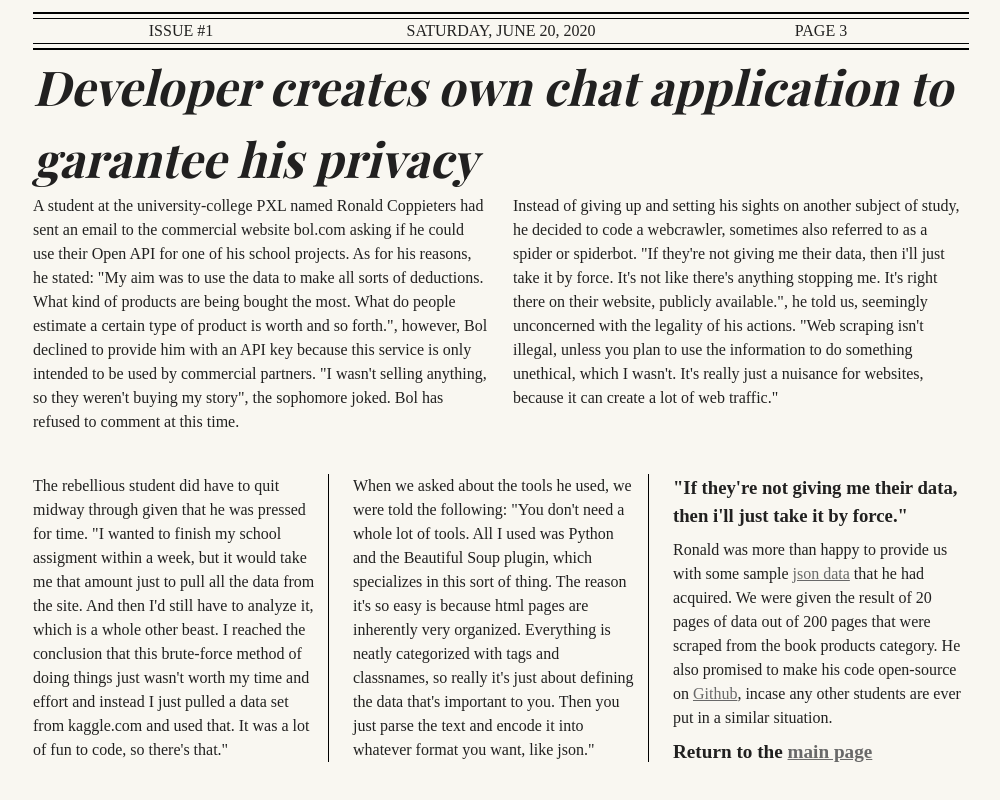
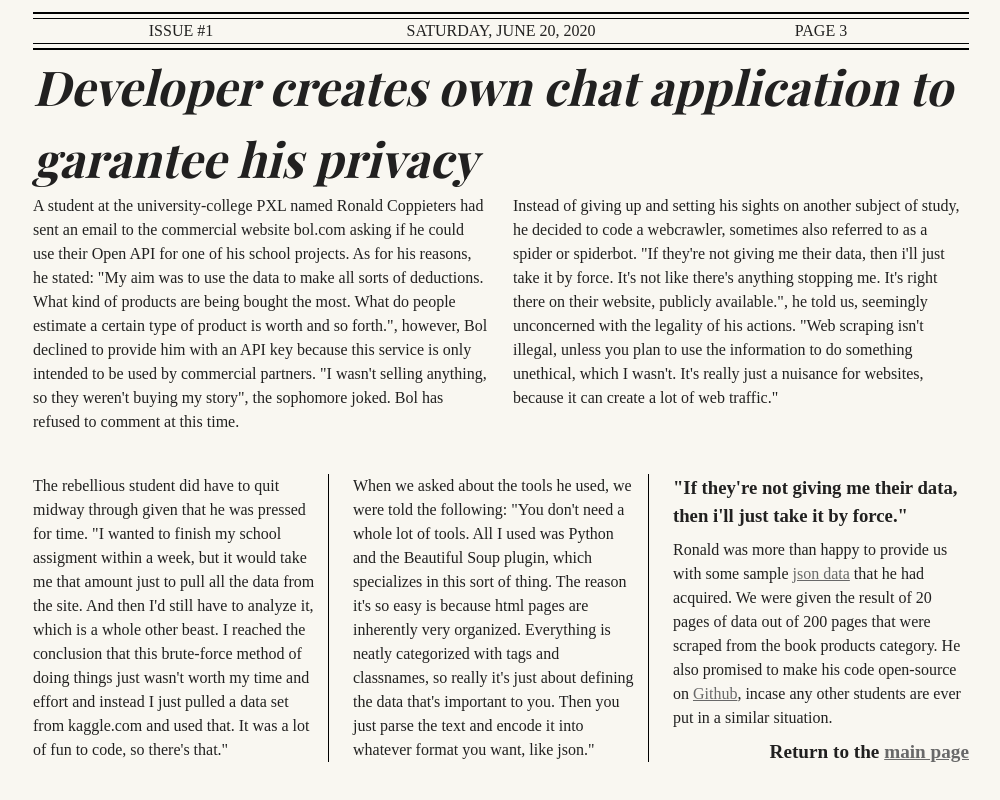
Before and after one commit to RonaldCoppieters/portfolio, a Vue app: page /news/3 in a window 1280 px wide. Shown: the whole page, without its empty margins (139-1139 px from the left). Built offline with nearby package versions, Linux system fonts and the light colour scheme; a web font is replaced by a local one.

Commit message:
link that returns to main page displays at right side of page instead of left

```diff
--- a/src/views/news/Page3.vue
+++ b/src/views/news/Page3.vue
@@ -81,7 +81,7 @@
               >Github</a
             >, incase any other students are ever put in a similar situation.
           </p>
-          <h6>
+          <h6 class="text-right">
             Return to the <router-link to="/news/1">main page</router-link>
           </h6>
         </div>
```
